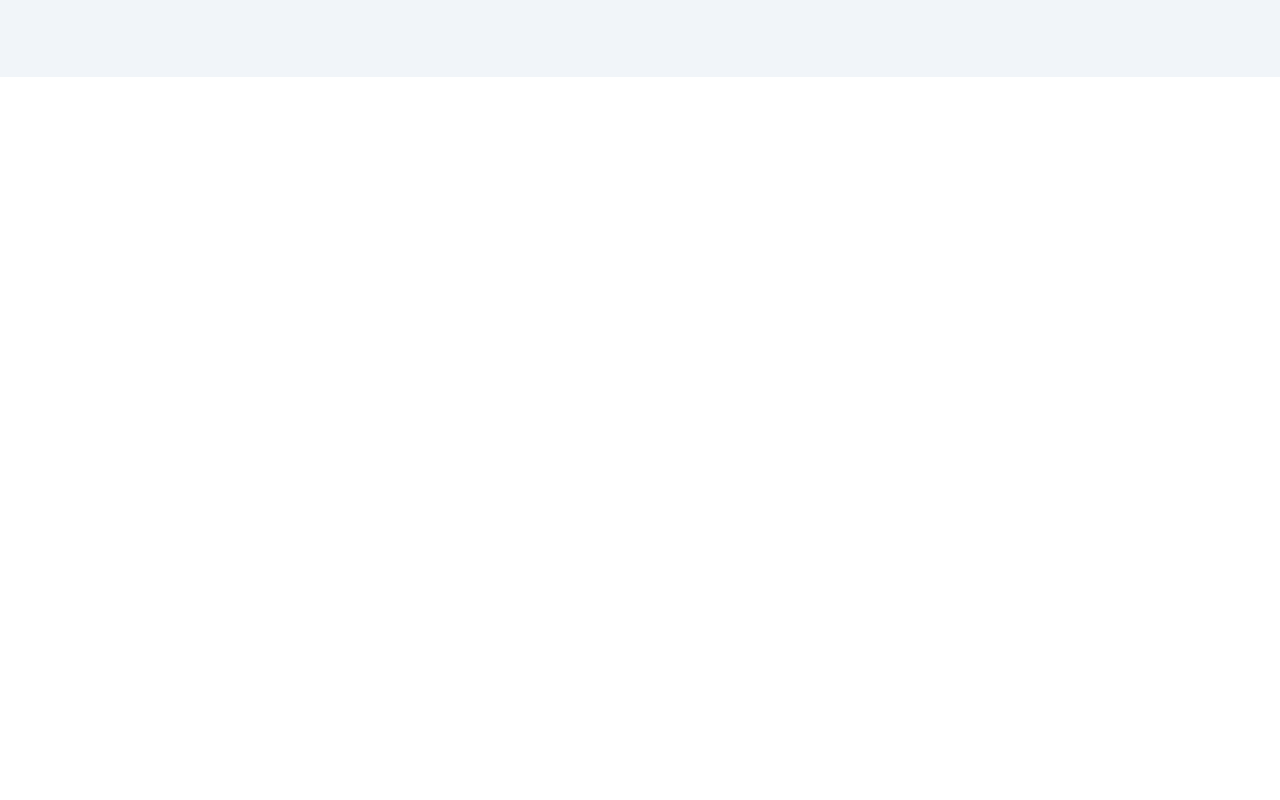
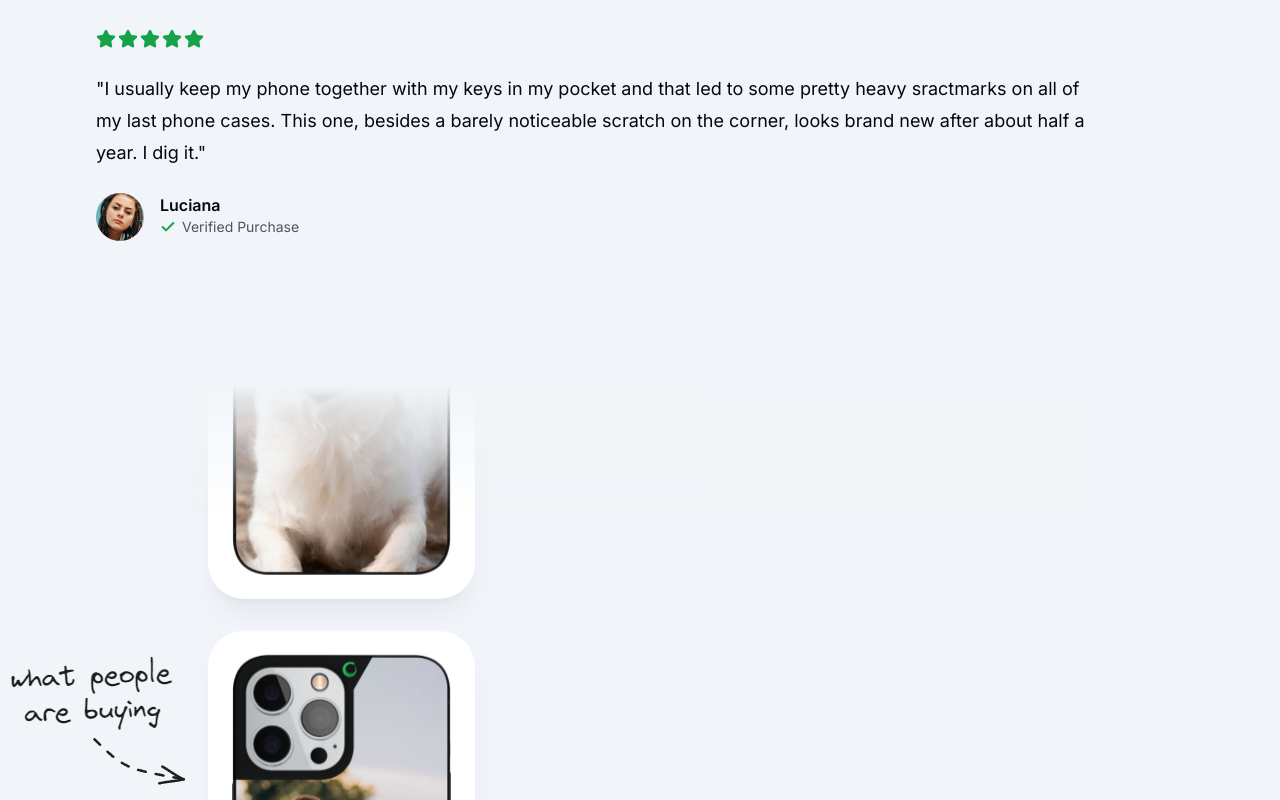
Before and after one commit to flan02/modern-ecommerce, a Next.js app: page / in a window 1280 px wide. Shown: the part 1600-2400 px from the top of the page. Before the commit the page ends 1677 px from the top, so only its background shows below. Built offline with nearby package versions, Linux system fonts and the light colour scheme; no server answers.

Commit message:
Gallery component with customers comments created and I created another reutilizable component. At 020000.

```diff
--- a/package.json
+++ b/package.json
@@ -14,6 +14,7 @@
     "@radix-ui/react-slot": "^1.1.0",
     "class-variance-authority": "^0.7.0",
     "clsx": "^2.1.1",
+    "framer-motion": "^11.3.2",
     "lucide-react": "^0.407.0",
     "next": "14.2.2",
     "react": "^18",
--- a/src/app/page.tsx
+++ b/src/app/page.tsx
@@ -1,7 +1,9 @@
 /* eslint-disable @next/next/no-img-element */
 import { Icons } from "@/components/custom/Icons";
 import Phone from "@/components/custom/Phone";
+import Reviews from "@/components/custom/Reviews";
 import StarPurple from "@/components/custom/StarPurple";
+import TestimonialCard from "@/components/custom/TestimonialCard";
 import MaxWidthWrapper from "@/components/reutilizable/MaxWidthWrapper";
 import { Check, Star } from "lucide-react";
 
@@ -82,33 +84,15 @@ export default function Home() {
             <StarPurple className="order-0 lg:order-2" />
           </div>
 
-          <div className="mx-auto max-w-2xl grid-cols-1 px-4 lg:mx-0 lg:max-w-none lg:grid-cols-2 gap-y-16">
-            <div className="flex flex-auto flex-col gap-4 lg:pr-8 xl:pr-20">
-              <div className="flex gap-0.5 mb-2">
-                <Star className="h-5 w-5 text-green-600 fill-green-600" />
-                <Star className="h-5 w-5 text-green-600 fill-green-600" />
-                <Star className="h-5 w-5 text-green-600 fill-green-600" />
-                <Star className="h-5 w-5 text-green-600 fill-green-600" />
-                <Star className="h-5 w-5 text-green-600 fill-green-600" />
-              </div>
-              <div className="text-lg leading-8 ">
-                <p>
-                  &quot;The case feels durable and I even got a compliment on the desing. Had the case for two and a half months now and <span className="p-0.5 bg-slate-800 text-white"> the image is super clear </span>, on the case I had before, the image started fading into yellow-ish color after couple weeks. Love it.&quot;
-                </p>
-              </div>
-              <div className="flex gap-4 mt-2">
-                <img src="/users/user-1.png" className="rounded-full h-12 w-12 object-cover" alt="user-1" />
-                <div className="flex flex-col">
-                  <p className="font-semibold">Bruno</p>
-                  <div className="flex gap-1.5 items-center text-zinc-600">
-                    <Check className="h-4 w-4 stroke-[3px] text-green-600" />
-                    <p className="text-sm">Verified Purchase</p>
-                  </div>
-                </div>
-              </div>
-            </div>
+          <div className="space-y-12 mx-auto max-w-2xl grid-cols-1 px-4 lg:mx-0 lg:max-w-none lg:grid-cols-2 gap-y-16">
+            <TestimonialCard userImg="/users/user-1.png" userName="Bruno" testimony={`The case feels durable and I even got a compliment on the desing. Had the case for two and a half months now and the image is super clear, on the case I had before, the image started fading into yellow-ish color after couple weeks. Love it.`} />
+            <TestimonialCard userImg="/users/user-2.png" userName="Luciana" testimony={`I usually keep my phone together with my keys in my pocket and that led to some pretty heavy sractmarks on all of my last phone cases. This one, besides a barely noticeable scratch on the corner, looks brand new after about half a year. I dig it.`} />
           </div>
         </MaxWidthWrapper>
+
+        <div className="pt-16">
+          <Reviews />
+        </div>
       </section>
     </main>
   );
--- a/src/components/custom/Icons.tsx
+++ b/src/components/custom/Icons.tsx
@@ -7,7 +7,7 @@ export const Icons = {
         stroke='currentColor'
         strokeWidth='7'
         fill='none'
-        fill-rule='evenodd'
+        fillRule='evenodd'
         strokeLinecap='round'
         strokeLinejoin='round'>
         <path
--- /dev/null
+++ b/src/components/custom/Reviews.tsx
@@ -0,0 +1,142 @@
+/* eslint-disable @next/next/no-img-element */
+'use client'
+import React, { HTMLAttributes, useRef } from "react"
+import MaxWidthWrapper from "../reutilizable/MaxWidthWrapper"
+import { useInView } from "framer-motion"
+import { cn } from "@/lib/utils"
+import Phone from "./Phone"
+import FadeBorder from "../reutilizable/FadeBorder"
+
+
+type Review = {
+  reviews: string[]
+  className?: string
+  reviewClassName?: (reviewIndex: number) => string
+  msPerPixel?: number
+}
+
+interface ReviewProps extends HTMLAttributes<HTMLDivElement> {
+  imgSrc: string
+  className?: string
+}
+
+const PHONES = [
+  "/testimonials/1.jpg",
+  "/testimonials/2.jpg",
+  "/testimonials/3.jpg",
+  "/testimonials/4.jpg",
+  "/testimonials/5.jpg",
+  "/testimonials/6.jpg"
+]
+
+function splitArray<T>(array: Array<T>, columns: any) {
+  const result: Array<Array<T>> = []
+  for (let i = 0; i < array.length; i++) {
+    const index = i % columns
+    if (!result[index]) result[index] = []
+    result[index].push(array[i])
+  }
+  return result
+}
+
+function ReviewColumn({ reviews, className, reviewClassName, msPerPixel = 0 }: Review) {
+  const columnRef = useRef<HTMLDivElement | null>(null)
+  const [columnHeight, setColumnHeight] = React.useState(0)
+  const duration = `${columnHeight * msPerPixel}ms`
+
+  // ? This useEffect handles the resize of the column when the window is resized
+  React.useEffect(() => {
+    if (!columnRef.current) return
+    const resizeObserver = new window.ResizeObserver(() => {
+      setColumnHeight(columnRef.current?.offsetHeight ?? 0)
+    })
+    resizeObserver.observe(columnRef.current) // ? Observes the column
+
+    return () => {
+      resizeObserver.disconnect() // ? Disconnects the observer - cleanup
+    }
+  }, [])
+
+  return (
+    <div
+      ref={columnRef} // ? Ref to the column that is being observed
+      className={cn("animate-marquee space-y-8 py-4", className)}
+      style={{ '--marquee-duration': duration } as React.CSSProperties}
+    >
+      {reviews.concat(reviews).map((imgSrc, reviewIndex) => (
+        <Review
+          key={reviewIndex}
+          imgSrc={imgSrc}
+          className={reviewClassName?.(reviewIndex % reviews.length)} />
+      ))}
+    </div>)
+}
+
+function Review({ imgSrc, className, ...props }: ReviewProps) {
+  const POSSIBLE_ANIMATION_DELAY = ["0s", "0.1s", "0.2s", "0.3s", "0.4s", "0.5s"]
+  const animationDelay = POSSIBLE_ANIMATION_DELAY[Math.floor(Math.random() * POSSIBLE_ANIMATION_DELAY.length)]
+  return (
+    <div {...props} className={cn("animate-fade-in rounded-[2.25rem] bg-white p-6 opacity-0 shadow-xl shadow-slate-900/5", className)} style={{ animationDelay }}>
+      <Phone imgSrc={imgSrc} />
+    </div>
+  )
+}
+
+function ReviewGrid() {
+  const containerRef = useRef<HTMLDivElement | null>(null)
+  const isInView = useInView(containerRef, { once: true, amount: 0.4 })
+  const columns = splitArray(PHONES, 3)
+  const firstColumn = columns[0]
+  const secondColumn = columns[1]
+  const thirdColumn = splitArray(columns[2], 2) // ? Split the third column into 2 columns [][]
+
+  return (<div
+    ref={containerRef}
+    className="grid-cols-1 items-start gap-8 overflow-hidden px-4 sm:mt-20 md:grid-cols-2 lg:grid-cols-3 relative -mx-4 mt-16 grid h-[49rem] max-h-[150vh]">
+    {
+      isInView
+        ? <>
+          <ReviewColumn
+            reviews={[...firstColumn, ...thirdColumn.flat(), ...secondColumn]}
+            reviewClassName={(reviewIndex: number) =>
+              cn({
+                "md:hidden": reviewIndex >= firstColumn.length + thirdColumn[0].length,
+                "lg:hidden": reviewIndex >= firstColumn.length
+              })
+            }
+            msPerPixel={10}
+          />
+          <ReviewColumn
+            className="hidden md:block"
+            reviews={[...secondColumn, ...thirdColumn[1]]}
+            reviewClassName={(reviewIndex: number) => reviewIndex >= secondColumn.length ? "lg:hidden" : ""}
+            msPerPixel={15}
+          />
+          <ReviewColumn
+            className="hidden md:block"
+            reviews={thirdColumn.flat()}
+            reviewClassName={(reviewIndex: number) => reviewIndex >= secondColumn.length ? "lg:hidden" : ""}
+            msPerPixel={10}
+          />
+        </>
+        : null
+    }
+    <FadeBorder className="top-0 bg-gradient-to-b" />
+    <FadeBorder className="bottom-0 bg-gradient-to-t" />
+
+  </div>)
+}
+
+const Reviews = () => {
+  return (
+    <MaxWidthWrapper className="relative max-w-5xl">
+      <img
+        src="/what-people-are-buying.png" alt=""
+        className="absolute select-none hidden xl:block -left-32 top-1/3" aria-hidden="true" />
+
+      <ReviewGrid />
+    </MaxWidthWrapper>
+  )
+}
+
+export default Reviews
--- /dev/null
+++ b/src/components/custom/TestimonialCard.tsx
@@ -0,0 +1,41 @@
+/* eslint-disable @next/next/no-img-element */
+import { Check, Star } from "lucide-react"
+import React from "react"
+
+
+type Props = {
+  testimony: string
+  userName: string
+  userImg: string
+}
+
+const TestimonialCard = ({ testimony, userName, userImg }: Props) => {
+  return (
+    <div className="flex flex-auto flex-col gap-4 lg:pr-8 xl:pr-20">
+      <div className="flex gap-0.5 mb-2">
+        <Star className="h-5 w-5 text-green-600 fill-green-600" />
+        <Star className="h-5 w-5 text-green-600 fill-green-600" />
+        <Star className="h-5 w-5 text-green-600 fill-green-600" />
+        <Star className="h-5 w-5 text-green-600 fill-green-600" />
+        <Star className="h-5 w-5 text-green-600 fill-green-600" />
+      </div>
+      <div className="text-lg leading-8 ">
+        <p>
+          &quot;{testimony}&quot;
+        </p>
+      </div>
+      <div className="flex gap-4 mt-2">
+        <img src={userImg} className="rounded-full h-12 w-12 object-cover" alt="user-1" />
+        <div className="flex flex-col">
+          <p className="font-semibold">{userName}</p>
+          <div className="flex gap-1.5 items-center text-zinc-600">
+            <Check className="h-4 w-4 stroke-[3px] text-green-600" />
+            <p className="text-sm">Verified Purchase</p>
+          </div>
+        </div>
+      </div>
+    </div>
+  )
+}
+
+export default TestimonialCard
--- /dev/null
+++ b/src/components/reutilizable/FadeBorder.tsx
@@ -0,0 +1,14 @@
+import { cn } from '@/lib/utils'
+import React from 'react'
+
+type Props = {
+  className?: string
+}
+
+const FadeBorder = ({ className }: Props) => {
+  return (
+    <div className={cn("pointer-events-none absolute inset-x-0 h-32 from-slate-100", className)} />
+  )
+}
+
+export default FadeBorder
--- a/tailwind.config.ts
+++ b/tailwind.config.ts
@@ -7,7 +7,7 @@ const config = {
     './components/**/*.{ts,tsx}',
     './app/**/*.{ts,tsx}',
     './src/**/*.{ts,tsx}',
-	],
+  ],
   prefix: "",
   theme: {
     container: {
@@ -67,8 +67,23 @@ const config = {
           from: { height: "var(--radix-accordion-content-height)" },
           to: { height: "0" },
         },
+        marquee: {
+          "100%": {
+            transform: "translateY(-50%)",
+          }
+        },
+        "fade-in": {
+          from: {
+            opacity: "0",
+          },
+          to: {
+            opacity: "1",
+          },
+        },
       },
       animation: {
+        "fade-in": "fade-in 0.5s linear forwards",
+        "marquee": "marquee var(--marquee-duration) linear infinite",
         "accordion-down": "accordion-down 0.2s ease-out",
         "accordion-up": "accordion-up 0.2s ease-out",
       },
```
Also changed, not shown: 1 other file (tests, documents, lock files or other folders).
